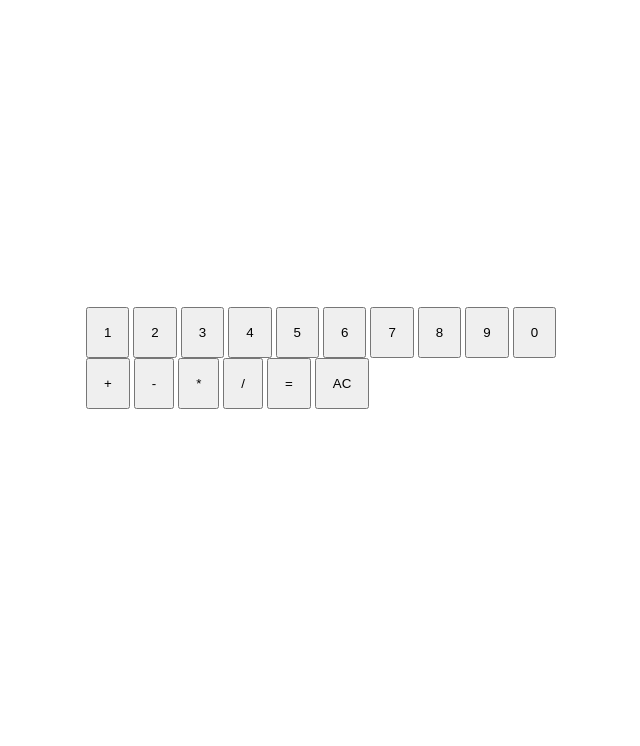
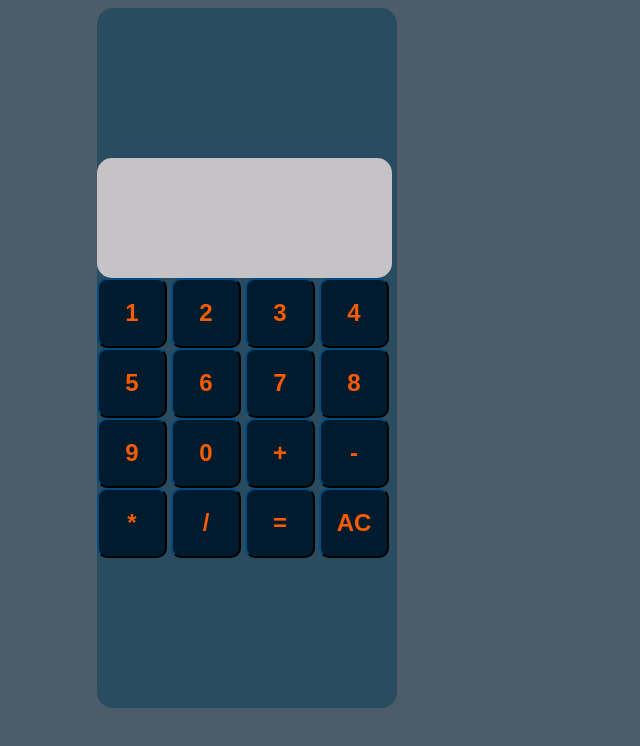
Before and after one commit to Y-IT98/calculatorTOP, a plain HTML site: page index.html in a window 1280 px wide. Shown: the whole page, without its empty margins (393-1033 px from the left). Drawn offline with Linux system fonts and the light colour scheme.

Commit message:
Changed some colors within the palette for better contrast, Fixed sizing issues within main container div and display div to have elements positioned symetrically.

```diff
--- a/style.css
+++ b/style.css
@@ -1,36 +1,53 @@
-/* CSS HEX */
-/* --licorice: #0e0004ff;
---dark-purple: #31081fff;
---rosewood: #6b0f1aff;
---alice-blue: #f4faffff; */
-
+/* --platinum: #dcdcddff;
+--french-gray: #c5c3c6ff;
+--outer-space: #46494cff;
+--paynes-gray: #4c5c68ff;
+--blue-munsell: #1985a1ff; */
+ /* steel blue: #3F88C5 */
+ /* orange #F75C03 */
 body{
     display: flex;
     justify-content: center;
+    background-color: #4c5c68ff;
+
+
 
 }
 .main-container{
     display: flex;
     justify-content: center;
-    align-items: center;
-    width: 700px;
+    flex-direction: column;
+    flex-wrap: nowrap;
     height: 700px;
+    background-color:#294C60;
+    border-radius: 1rem;
 }
 .display{
     display: flex;
     justify-content: center;
-    padding-top: 2rem;
-    width: 280px;
-    height: 280px;
+    width: 295px;
+    height: 120px;
+    background-color:#c5c3c6ff;
+
+    border-radius: 15px;
+
 }
 
-.screen{
-    background-color: #31081fff;;
-    height: 100vh;
-    width: fit-content;
+
+.calc-buttons{
+
+    width: 300px;
+
 
 }
 button{
-    padding: 1rem;
+    color: #F75C03;
+    width: 70px;
+    height: 70px;
+    background-color: #001B2E;
+    border-radius: 10px;
+    border-color: #001B2E;
+    font-size: x-large;
+    font-weight: bold;
 
 }
```
Also changed, not shown: index.html (+1 -0 lines).
